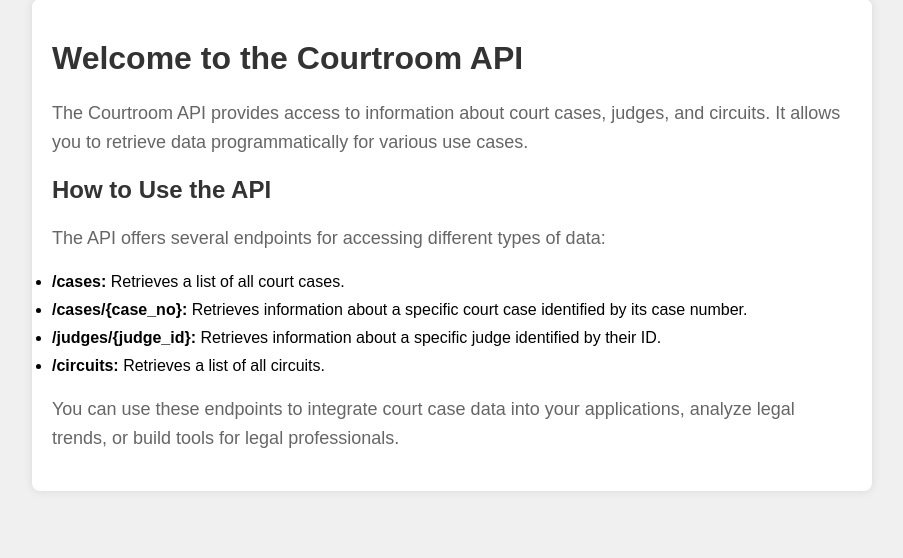
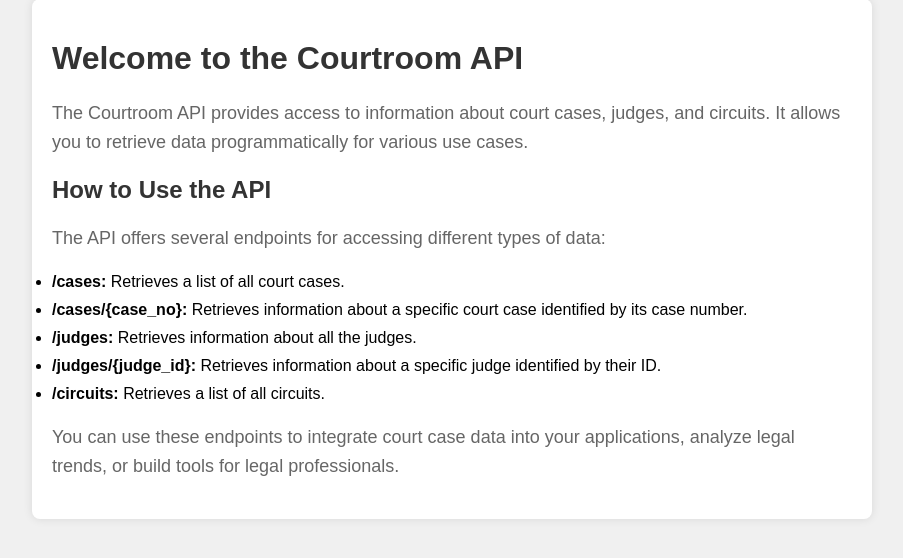
Before and after one commit to MahinRahman8901/c10-Court-Transcript, a Flask app: page / in a window 1280 px wide. Shown: the part 51-609 px from the top of the page, without its empty margins (188-1091 px from the left). Run offline with Flask 3, Linux system fonts and the light colour scheme; parts of the project's set-up code (start-up, migrations or seed data) failed here and were passed over; some libraries are stand-ins or nearby versions.

Commit message:
added judges to home screen

```diff
--- a/api/templates/homepage.html
+++ b/api/templates/homepage.html
@@ -46,6 +46,7 @@
         <ul>
             <li><strong>/cases:</strong> Retrieves a list of all court cases.</li>
             <li><strong>/cases/{case_no}:</strong> Retrieves information about a specific court case identified by its case number.</li>
+             <li><strong>/judges:</strong> Retrieves information about all the judges.</li>
             <li><strong>/judges/{judge_id}:</strong> Retrieves information about a specific judge identified by their ID.</li>
             <li><strong>/circuits:</strong> Retrieves a list of all circuits.</li>
         </ul>
```
